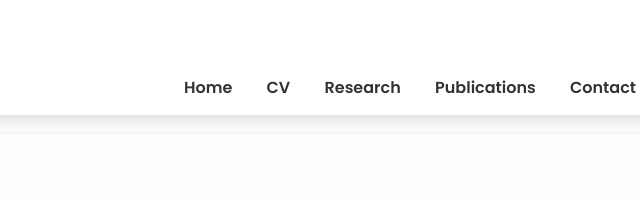
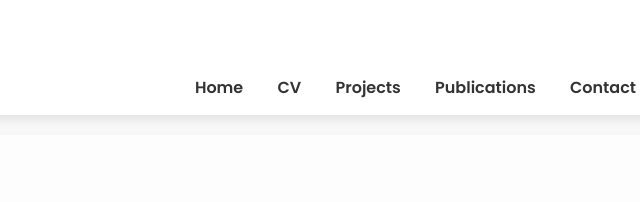
Before and after one commit to TleukhanDMussin/tleukhandmussin.github.io, a plain HTML site: page index.html in a window 1280 px wide. Shown: the top 202 px of the page, 439-1079 px from the left. Drawn offline with Linux system fonts and the light colour scheme; grey boxes are pictures that could not be loaded.

Commit message:
Update index.html

```diff
--- a/index.html
+++ b/index.html
@@ -16,7 +16,7 @@
             <div class="menu">
                 <a href="index.html">Home</a>
                 <a href="cv.html">CV</a>
-                <a href="projects.html">Research</a>
+                <a href="projects.html">Projects</a>
                 <a href="publications.html">Publications</a>
                 <a href="contact.html">Contact</a>
             </div>
```
